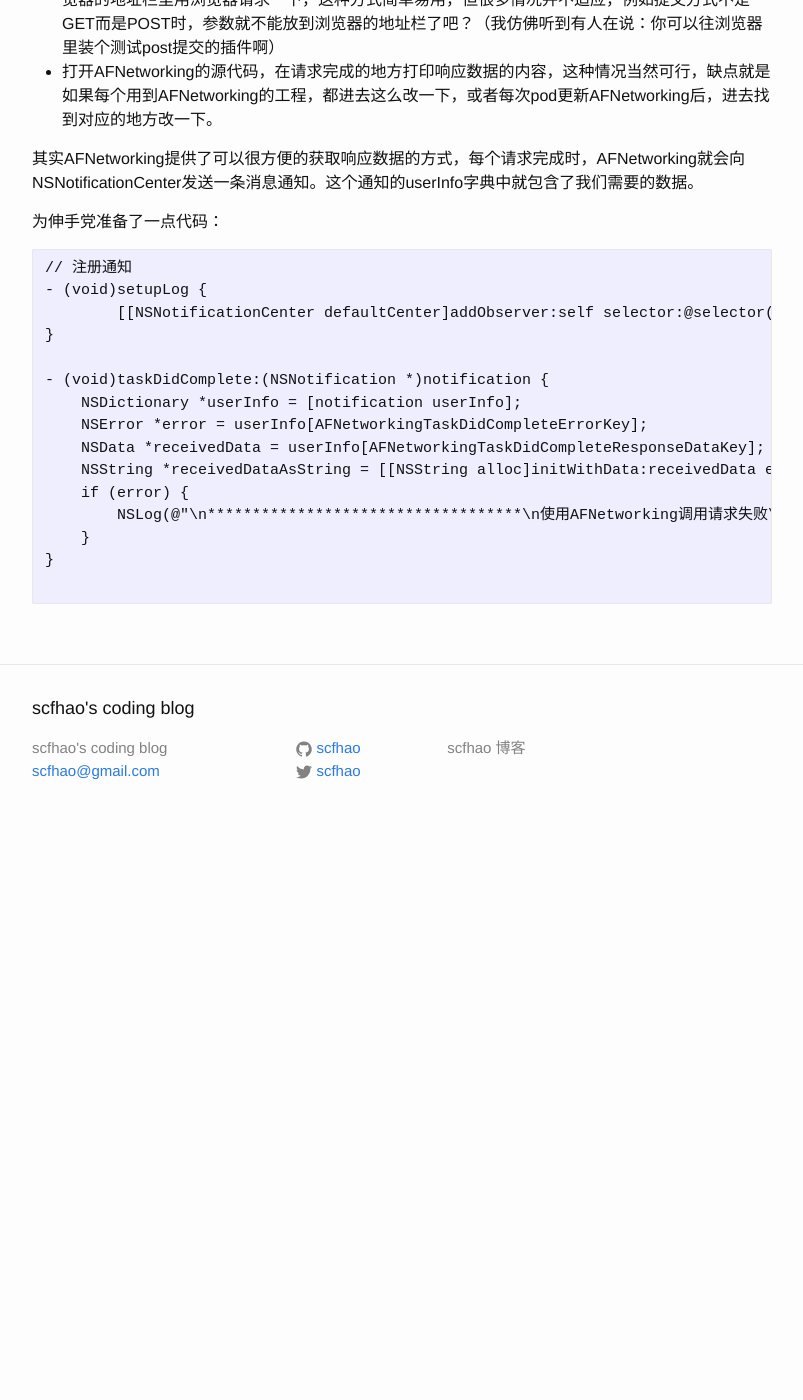
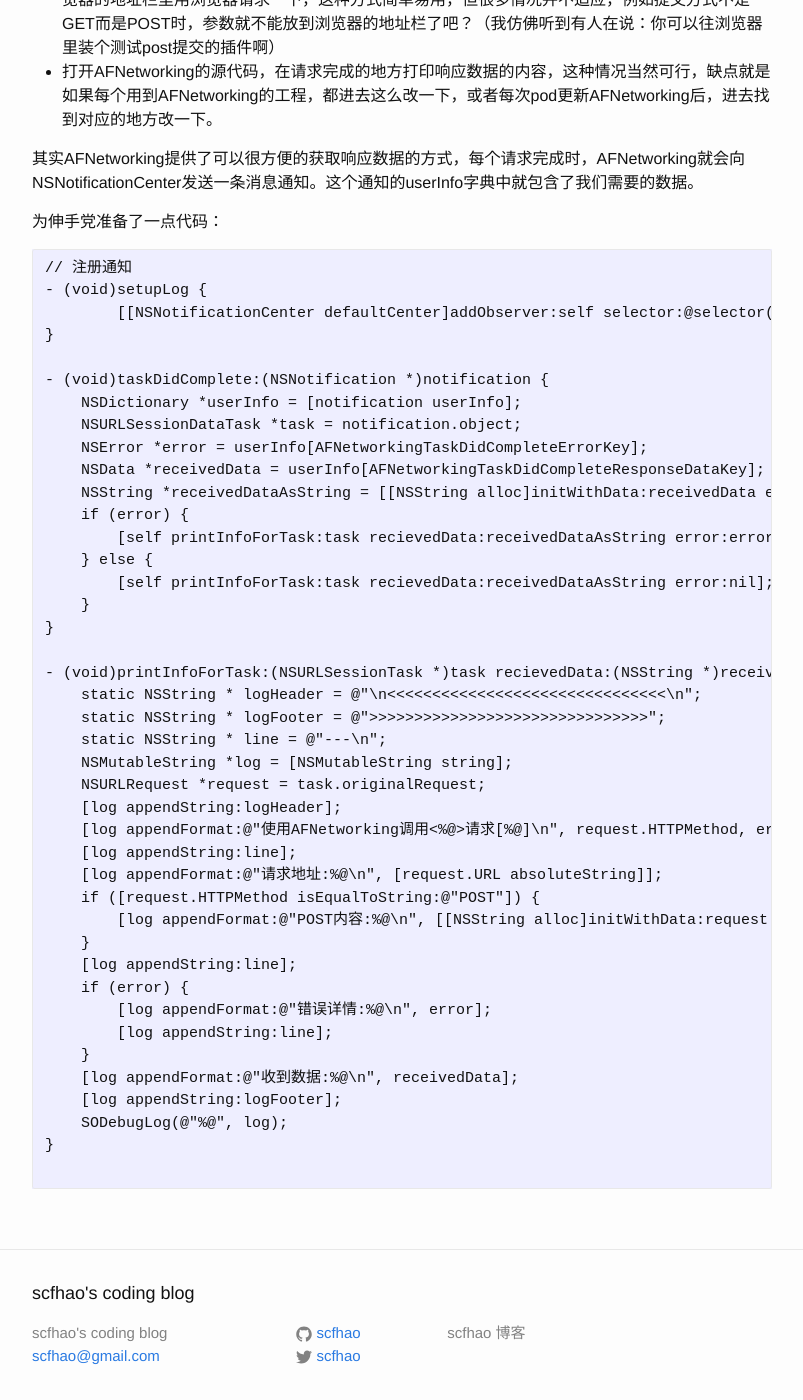
Before and after one commit to scfhao/scfhao.github.io, a Jekyll site: the page built from _posts/2016-07-28-log-response-data-for-afnetworking.md, in a window 1280 px wide and 1400 px high, scrolled down 613 px. Shown: the whole window, without its empty margins (238-1041 px from the left). Built offline with Jekyll 4.4.1, drawn with Linux system fonts in a browser that asks for light colours; comment, search, counter and statistics services are not loaded; before the commit the page ends 1455 px from its top, so only the background shows below that.

````diff
--- a/_posts/2016-07-28-log-response-data-for-afnetworking.md
+++ b/_posts/2016-07-28-log-response-data-for-afnetworking.md
@@ -26,12 +26,38 @@
 
 - (void)taskDidComplete:(NSNotification *)notification {
     NSDictionary *userInfo = [notification userInfo];
+    NSURLSessionDataTask *task = notification.object;
     NSError *error = userInfo[AFNetworkingTaskDidCompleteErrorKey];
     NSData *receivedData = userInfo[AFNetworkingTaskDidCompleteResponseDataKey];
     NSString *receivedDataAsString = [[NSString alloc]initWithData:receivedData encoding:NSUTF8StringEncoding];
     if (error) {
-        NSLog(@"\n***********************************\n使用AFNetworking调用请求失败\n错误：%@\n--------------------------------\nReceivedData:%@\n***********************************", error, receivedDataAsString);
+        [self printInfoForTask:task recievedData:receivedDataAsString error:error];
+    } else {
+        [self printInfoForTask:task recievedData:receivedDataAsString error:nil];
     }
 }
 
+- (void)printInfoForTask:(NSURLSessionTask *)task recievedData:(NSString *)receivedData error:(NSError *)error {
+    static NSString * logHeader = @"\n<<<<<<<<<<<<<<<<<<<<<<<<<<<<<<<\n";
+    static NSString * logFooter = @">>>>>>>>>>>>>>>>>>>>>>>>>>>>>>>";
+    static NSString * line = @"---\n";
+    NSMutableString *log = [NSMutableString string];
+    NSURLRequest *request = task.originalRequest;
+    [log appendString:logHeader];
+    [log appendFormat:@"使用AFNetworking调用<%@>请求[%@]\n", request.HTTPMethod, error == nil ? @"成功": @"失败"];
+    [log appendString:line];
+    [log appendFormat:@"请求地址:%@\n", [request.URL absoluteString]];
+    if ([request.HTTPMethod isEqualToString:@"POST"]) {
+        [log appendFormat:@"POST内容:%@\n", [[NSString alloc]initWithData:request.HTTPBody encoding:NSUTF8StringEncoding]];
+    }
+    [log appendString:line];
+    if (error) {
+        [log appendFormat:@"错误详情:%@\n", error];
+        [log appendString:line];
+    }
+    [log appendFormat:@"收到数据:%@\n", receivedData];
+    [log appendString:logFooter];
+    SODebugLog(@"%@", log);
+}
+
 ```
````
Also changed, not shown: _posts/2016-11-04-using-text-kit-to-draw-and-manage-text.md (added, +238 -0 lines), images/utktdamt/9-1.png (added), images/utktdamt/9-2.png (added), images/utktdamt/9-3.png (added), images/utktdamt/9-4.png (added), images/utktdamt/9-5.png (added), images/utktdamt/9-6.png (added), images/utktdamt/9-7.png (added), images/utktdamt/9-8.png (added), images/utktdamt/9-9.png (added).
